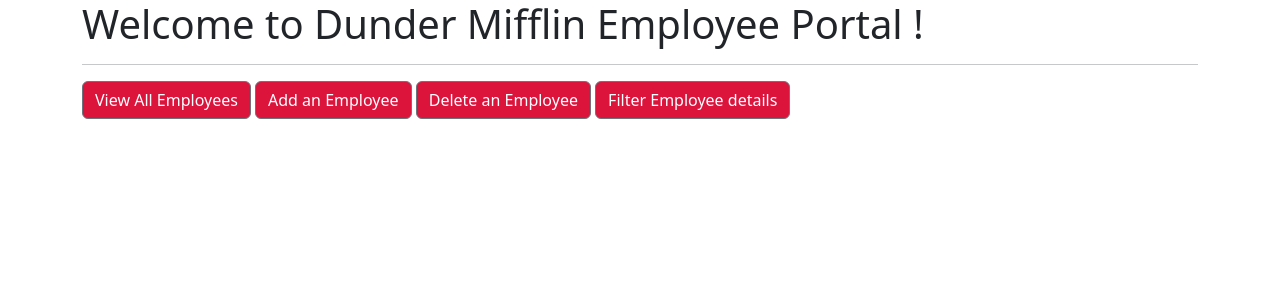
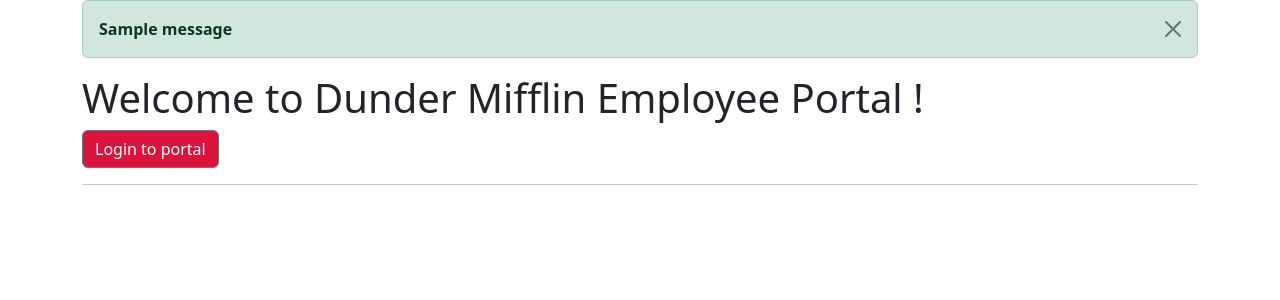
Before and after one commit to PasteAsawari/employee_management_portal, a Django app: page / in a window 1280 px wide. Shown: the top 300 px of the page. Run offline with Django 5.2, Linux system fonts and the light colour scheme; one stand-in notice (Sample message) is shown.

Commit message:
Portal login, logout functionality have been added

```diff
--- a/dunder_mifflin_emp_project/DM_emp_app/templates/index.html
+++ b/dunder_mifflin_emp_project/DM_emp_app/templates/index.html
@@ -1,21 +1,51 @@
 <!doctype html>
 <html lang="en">
+
 <head>
   <meta charset="utf-8">
   <meta name="viewport" content="width=device-width, initial-scale=1">
   <title>Dunder Mifflin Employee Portal</title>
-    <link href="https://cdn.jsdelivr.net/npm/bootstrap@5.3.2/dist/css/bootstrap.min.css" rel="stylesheet" integrity="sha384-T3c6CoIi6uLrA9TneNEoa7RxnatzjcDSCmG1MXxSR1GAsXEV/Dwwykc2MPK8M2HN" crossorigin="anonymous">
+  <link href="https://cdn.jsdelivr.net/npm/bootstrap@5.3.2/dist/css/bootstrap.min.css" rel="stylesheet"
+    integrity="sha384-T3c6CoIi6uLrA9TneNEoa7RxnatzjcDSCmG1MXxSR1GAsXEV/Dwwykc2MPK8M2HN" crossorigin="anonymous">
 </head>
+
 <body>
   <div class="container">
+    {%if messages %}
+    {% for message in messages%}
+    <div class="alert alert-{{ message.tags }} alert-dismissible fade show" role="alert">
+      <strong>{{ message }}</strong>
+      <button type="button" class="btn-close ms-auto" data-bs-dismiss="alert" aria-label="Close">
+      </button>
+    </div>
+    {%endfor%}
+    {%endif%}
     <h1>Welcome to Dunder Mifflin Employee Portal !</h1>
+    {% if user.is_authenticated %}
+    <a class="btn btn-secondary" href="/allEmp" role="button" style="background-color: crimson; color: white;">View All
+      Employees</a>
+    <a class="btn btn-secondary" href="/addEmp" role="button" style="background-color: crimson; color: white;">Add an
+      Employee</a>
+    <a class="btn btn-secondary" href="/removeEmp" role="button" style="background-color: crimson; color: white;">Delete
+      an Employee</a>
+    <a class="btn btn-secondary" href="/filterEmp" role="button" style="background-color: crimson; color: white;">Filter
+      Employee details</a>
+    <a class="btn btn-secondary" href="/filterEmp" role="button" style="background-color: crimson; color: white;">Filter
+      Employee details</a>
+    <a class="btn btn-secondary" href="/logout" role="button" style="background-color: crimson; color: white;">Logout</a>
     <hr>
-      <a class="btn btn-secondary" href="/allEmp" role="button" style="background-color: crimson; color: white;">View All Employees</a>
-      <a class="btn btn-secondary" href="/addEmp" role="button" style="background-color: crimson; color: white;">Add an Employee</a>
-      <a class="btn btn-secondary" href="/removeEmp" role="button" style="background-color: crimson; color: white;">Delete an Employee</a>
-      <a class="btn btn-secondary" href="/filterEmp" role="button" style="background-color: crimson; color: white;">Filter Employee details</a>
+    {% else%}
+    <a class="btn btn-secondary" href="/login" role="button" style="background-color: crimson; color: white;">Login to
+      portal</a>
+    <hr>
+    {% endif%}
   </div>
-    <script src="https://cdn.jsdelivr.net/npm/@popperjs/core@2.11.8/dist/umd/popper.min.js" integrity="sha384-I7E8VVD/ismYTF4hNIPjVp/Zjvgyol6VFvRkX/vR+Vc4jQkC+hVqc2pM8ODewa9r" crossorigin="anonymous"></script>
-    <script src="https://cdn.jsdelivr.net/npm/bootstrap@5.3.2/dist/js/bootstrap.min.js" integrity="sha384-BBtl+eGJRgqQAUMxJ7pMwbEyER4l1g+O15P+16Ep7Q9Q+zqX6gSbd85u4mG4QzX+" crossorigin="anonymous"></script>
+  <script src="https://cdn.jsdelivr.net/npm/@popperjs/core@2.11.8/dist/umd/popper.min.js"
+    integrity="sha384-I7E8VVD/ismYTF4hNIPjVp/Zjvgyol6VFvRkX/vR+Vc4jQkC+hVqc2pM8ODewa9r"
+    crossorigin="anonymous"></script>
+  <script src="https://cdn.jsdelivr.net/npm/bootstrap@5.3.2/dist/js/bootstrap.min.js"
+    integrity="sha384-BBtl+eGJRgqQAUMxJ7pMwbEyER4l1g+O15P+16Ep7Q9Q+zqX6gSbd85u4mG4QzX+"
+    crossorigin="anonymous"></script>
 </body>
+
 </html>
--- a/dunder_mifflin_emp_project/DM_emp_app/urls.py
+++ b/dunder_mifflin_emp_project/DM_emp_app/urls.py
@@ -5,6 +5,8 @@
 #adding app's urlpatterns
 urlpatterns = [
     path('',views.index, name="index"),
+    path('login', views.portalLogin, name="login"),
+    path('logout', views.portalLogout, name="logout"),
     path('allEmp',views.allEmp, name="allEmp"),
     path('addEmp',views.addEmp, name="addEmp"),
     path('removeEmp',views.removeEmp, name="removeEmp"),
--- a/dunder_mifflin_emp_project/DM_emp_app/views.py
+++ b/dunder_mifflin_emp_project/DM_emp_app/views.py
@@ -1,7 +1,10 @@
-from django.shortcuts import render, HttpResponse
+from django.shortcuts import render, HttpResponse,redirect
 from .models import Employee,Department,Role
 from datetime import datetime
 from django.db.models import Q
+from django.contrib.auth import authenticate,login,logout
+from django.contrib.auth.models import User
+from django.contrib import messages
 
 # Create your views here.
 def index(request):
@@ -80,3 +83,25 @@
         return render(request,"filterEmp.html")
     else:
         return HttpResponse("Some error occured!!")
+
+def portalLogin(request):
+    if  request.method == "POST":
+        username= request.POST.get("username","")
+        password= request.POST.get("pw","")
+        user = authenticate(username=username,password=password)
+        if user is None:
+            messages.error(request,"Invalid Creadentials! Please enter valid username and password")
+            return render(request,"login.html")
+        else:
+            login(request,user)
+            messages.success(request,"You have logged in Sucessfully!")
+            return redirect('/')
+    elif request.method =="GET":
+        return render(request,"login.html")
+    else:
+        return HttpResponse("Some error occured!")
+
+def portalLogout(request):
+    logout(request)
+    messages.success(request,"You have sucessfully logged out!")
+    return redirect('/')
--- a/dunder_mifflin_emp_project/dunder_mifflin_emp_project/settings.py
+++ b/dunder_mifflin_emp_project/dunder_mifflin_emp_project/settings.py
@@ -71,14 +71,13 @@
 WSGI_APPLICATION = 'dunder_mifflin_emp_project.wsgi.application'
 
 
-# Database
-# https://docs.djangoproject.com/en/5.0/ref/settings/#databases
-
 DATABASES = {
     'default': {
         'ENGINE': 'django.db.backends.sqlite3',
         'NAME': BASE_DIR / 'db.sqlite3',
     }
+
+
 }
 
 
```
Also changed, not shown: dunder_mifflin_emp_project/db.sqlite3. Lines whose indentation alone changed are shown as unchanged.
